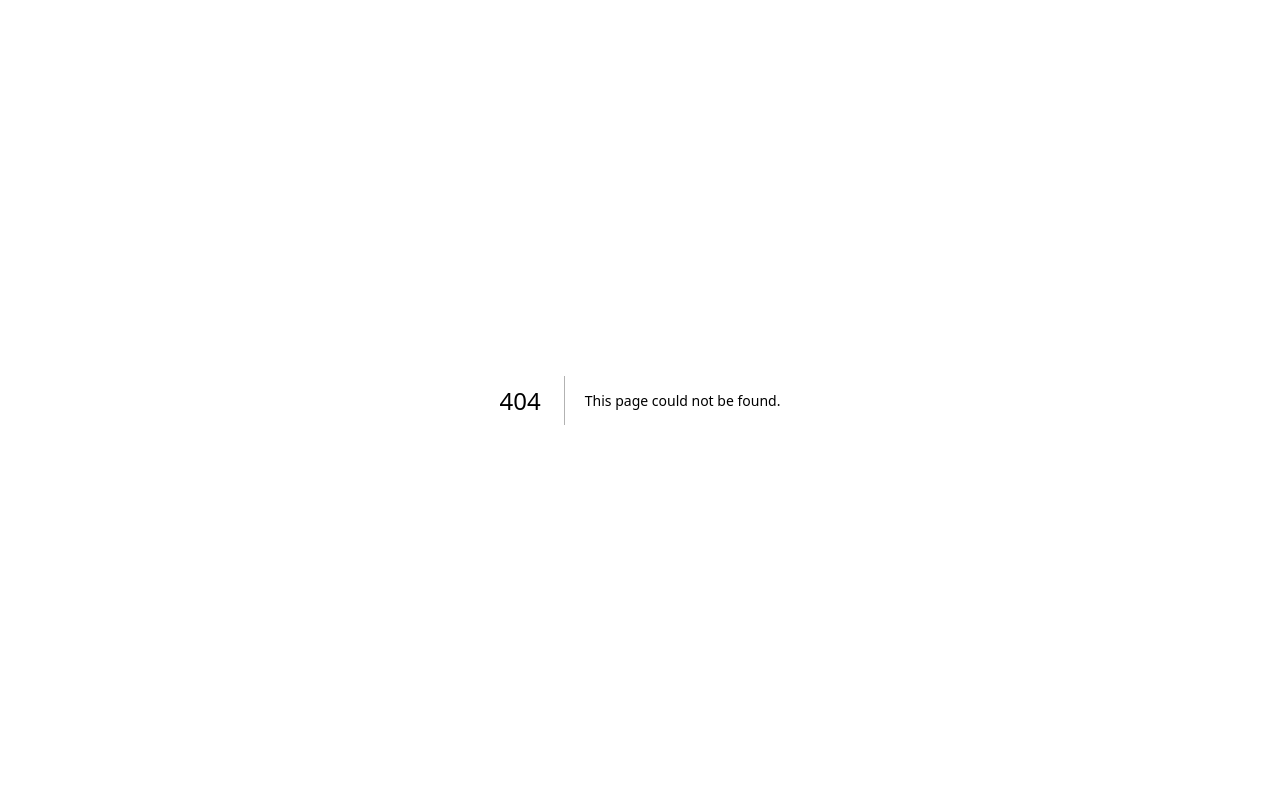
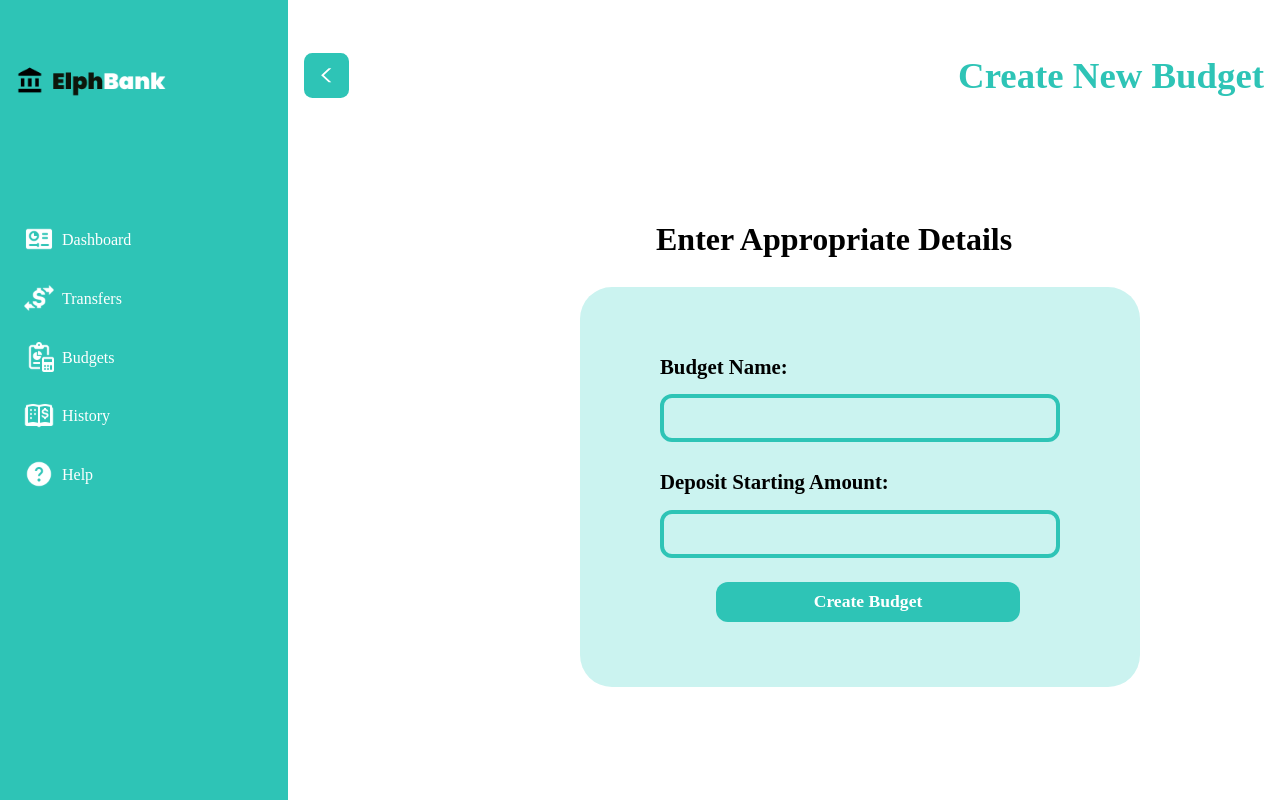
Before and after one commit to elphie-pro/ElphBank, a Next.js app: page /new-budget in a window 1280 px wide. Before the commit this address had no page. Shown: the top 800 px of the page. Built offline with nearby package versions, Linux system fonts and the light colour scheme; no server answers.

Commit message:
new budget

```diff
--- /dev/null
+++ b/src/app/new-budget/page.jsx
@@ -0,0 +1,39 @@
+"use client"
+import { motion } from 'framer-motion';
+import Sidebar from '@/components/Sidebar'
+import Link from 'next/link';
+import Image from 'next/image';
+import Header from '@/components/Budget/hed'
+import Body from '@/components/Budget/bd'
+
+export default function Page() {
+    const variants = {
+        hidden: { opacity: 0 },
+        show: { opacity: 1, transition: { staggerChildren: 0.25 } },
+      };
+    return (
+         <motion.div variants={variants} initial="hidden" animate="show" className=' bg-white w-full overflow-hidden min-h-screen'>
+            <nav className="bg-[#2ec4b6] absolute w-full p-4 md:hidden block">
+                <div className="w-[10rem] ">
+                    <Link href="/" className="">
+                    <Image
+                        src="/Group 5.png"
+                        width={150}
+                        height={38}
+                        alt="ElphBank Logo"
+                    />
+                    </Link>
+                </div>
+            </nav>
+            <Sidebar />
+            <div className="w-full block max-w-[100rem] mx-auto px-4 py-8 md:pb-2">
+                <Header />
+                <Body />
+                {/* copyright */}
+        <div className="mt-[16rem] md:ml-[75rem] ml-[2rem]">
+            <p className="md:text-[.9rem]  text-[.7rem] text-[#2EC4BE] font-semibold">© 2025 ElphBank Technologies. All rights reserved</p>
+        </div>
+            </div>
+        </motion.div>
+    );
+}
--- /dev/null
+++ b/src/components/Budget/bd.jsx
@@ -0,0 +1,23 @@
+"use client"
+import { useState } from "react";
+import { useRouter } from "next/navigation";
+export default function Page() {
+    return (
+        <div className="text-black md:ml-[35rem] mt-[7rem]">
+            <h1 className="text-[2rem] font-semibold ml-[5rem] pb-6">Enter Appropriate Details</h1>
+            <div className="w-[35rem] h-[25rem] bg-[#cbf3f0] ml-1 rounded-4xl p-10 flex flex-col gap-6 pt-[4rem]">
+                <div className="flex flex-col gap-3 ml-[2.5rem]">
+                    <h1 className="text-[1.3rem] font-semibold">Budget Name:</h1>
+                    <input type="text" className="w-[25rem] h-[3rem] border-4 rounded-xl border-[#2ec4b6] outline-none"/>
+                </div>
+                <div className="flex flex-col gap-3 ml-[2.5rem]">
+                    <h1 className="text-[1.3rem] font-semibold">Deposit Starting Amount:</h1>
+                    <input type="number" className="w-[25rem] h-[3rem] border-4 rounded-xl border-[#2ec4b6] outline-none"/>
+                </div>
+                <button className="w-[19rem] h-[2.5rem] text-[1.1rem] ml-[6rem] text-white rounded-xl font-semibold bg-[#2ec4b6]">
+                    Create Budget
+                </button>
+            </div>
+        </div>
+    );
+}
--- a/src/components/Budget/budge.jsx
+++ b/src/components/Budget/budge.jsx
@@ -4,10 +4,12 @@ import { doc, getDoc } from 'firebase/firestore';
 import { db, auth } from '@/firebase-config';
 import { onAuthStateChanged } from 'firebase/auth';
 import Card from '@/components/Dashboard/Card'
+import { useRouter } from 'next/navigation';
 
 export default function Page() {
     const [budget, setBudget] = useState([]);
     const [user, setUser] = useState(null)
+    const route = useRouter()
 
     useEffect(() => {
         // Set up auth state listener
@@ -37,7 +39,7 @@ export default function Page() {
         <div className="text-black md:ml-[15rem] mt-[5rem]">
             <div className="md:ml-[5rem] md:w-[78rem] md:h-[45rem] border-8 border-[#cbf3f0] rounded-tr-4xl rounded-bl-4xl p-8">
                 <div className="ml-[64rem]">
-                        <button className="border-3 w-[9rem] h-[2.5rem] text-center font-semibold rounded-[0.6rem] cursor-pointer text-[#2ec4b6] border-[#2ec4b6]">
+                        <button className="border-3 w-[9rem] h-[2.5rem] text-center font-semibold rounded-[0.6rem] cursor-pointer text-[#2ec4b6] border-[#2ec4b6]" onClick={() => {route.push('/new-budget')}}>
                             Add Budget +
                         </button>
                 </div>
--- /dev/null
+++ b/src/components/Budget/hed.jsx
@@ -0,0 +1,22 @@
+'use client'
+import Image from "next/image";
+import { useRouter } from "next/navigation";
+import { usePathname } from "next/navigation";
+import Button from '@/components/Dashboard/Buttons'
+
+export default function Page() {
+    const route = useRouter()
+    const path = usePathname()
+    return (
+        <div className="md:ml-[18rem] pt-4 text-black">
+            <div className="flex justify-between">
+                <div className="flex gap-5">
+                    <button  className="cursor-pointer" onClick={() => {route.back()}}><Image src={'/Group 31.svg'} width={45} height={20} alt="s"/></button>
+                </div>
+                <div>
+                    <h1 className="md:text-[2.3rem] text-[2rem] text-[#2ec4b6] font-bold">Create New Budget</h1>
+                </div>
+            </div>
+        </div>
+    );
+}
--- a/src/components/Dashboard/Bud.jsx
+++ b/src/components/Dashboard/Bud.jsx
@@ -4,12 +4,14 @@ import Trans from '@/components/Dashboard/Trans'
 import { useState, useEffect } from 'react';
 import { doc, getDoc } from 'firebase/firestore';
 import { db, auth } from '@/firebase-config';
+import { useRouter } from 'next/navigation';
 
 export default function Page() {
     const [budget, setBudget] = useState([]);
     const [transaction, setTransaction] = useState([])
     const currentUser = auth.currentUser;
     const collectionRef = doc(db, "users", currentUser.uid);
+    const route = useRouter()
 
     useEffect(() => {
       const getBudget = async () => {
@@ -47,10 +49,10 @@ export default function Page() {
                      <h1 className="text-[1.3rem] font-bold">Budgets</h1>
                      <div className='hidden md:block'>
                         <div className="flex gap-5 ">
-                            <button className=" w-[9rem] h-[2.5rem] font-semibold text-center rounded-[0.6rem] bg-[#2ec4b6] text-[white] cursor-pointer">
+                            <button className=" w-[9rem] h-[2.5rem] font-semibold text-center rounded-[0.6rem] bg-[#2ec4b6] text-[white] cursor-pointer" onClick={() => {route.push('/budget')}}>
                                 View Budgets
                             </button>
-                            <button className="border-3 w-[9rem] h-[2.5rem] text-center font-semibold rounded-[0.6rem] cursor-pointer text-[#2ec4b6] border-[#2ec4b6]">
+                            <button className="border-3 w-[9rem] h-[2.5rem] text-center font-semibold rounded-[0.6rem] cursor-pointer text-[#2ec4b6] border-[#2ec4b6]" onClick={() => {route.push('/new-budget')}}>
                                 Add Budget +
                             </button>
                         </div>
@@ -74,7 +76,7 @@ export default function Page() {
                 <div className="flex justify-between">
                      <h1 className="text-[1.3rem] font-bold">Transactions</h1>
                         <div className="flex gap-5 hidden md:block">
-                            <button className=" w-[11rem] h-[2.5rem] font-semibold text-center rounded-[0.6rem] bg-[#2ec4b6] text-[white] cursor-pointer">
+                            <button className=" w-[11rem] h-[2.5rem] font-semibold text-center rounded-[0.6rem] bg-[#2ec4b6] text-[white] cursor-pointer" onClick={() => {route.push('/history')}}>
                                 View Trasactions
                             </button>
                         </div>
```
